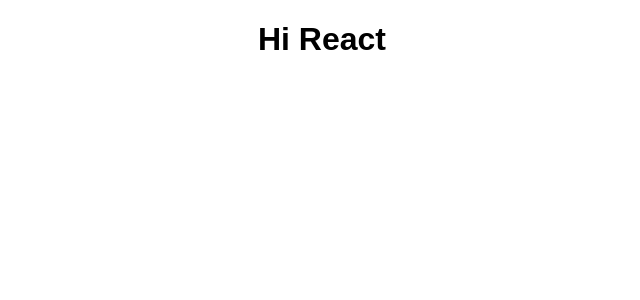
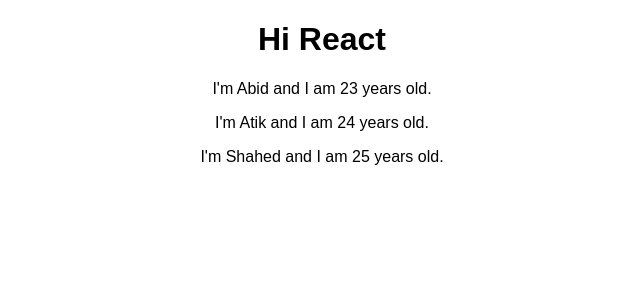
Before and after one commit to fmabid/react-new, a React (Create React App) app: page / in a window 1280 px wide. Shown: the top 300 px of the page, without its empty margins (318-958 px from the left). Built offline with nearby package versions, Linux system fonts and the light colour scheme.

Commit message:
Working eith Props

```diff
--- a/src/App.js
+++ b/src/App.js
@@ -1,11 +1,16 @@
 import React, { Component } from 'react';
 import './App.css';
+
+import Person from './Person/Person';
 
 class App extends Component {
   render() {
     return (
       <div className="App">
         <h1>Hi React</h1>
+        <Person name="Abid" age="23" />
+        <Person name="Atik" age="24" />
+        <Person name="Shahed" age="25" />
       </div>
     );
   }
--- /dev/null
+++ b/src/Person/Person.js
@@ -0,0 +1,8 @@
+import React from 'react';
+
+
+const person = (props) => {
+  return <p>I'm {props.name} and I am {props.age} years old.</p>
+};
+
+export default person;
```
